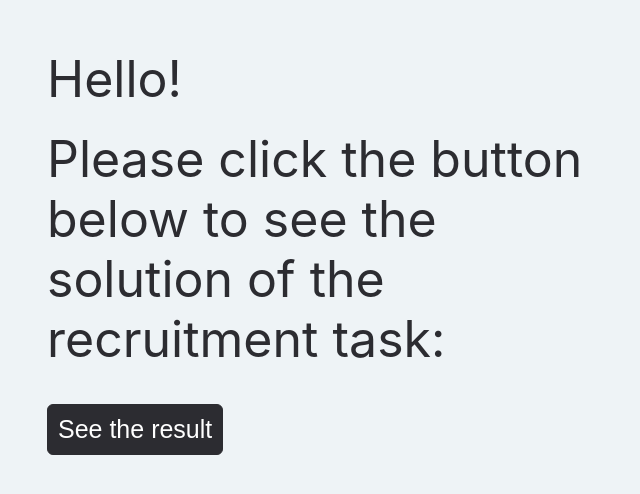
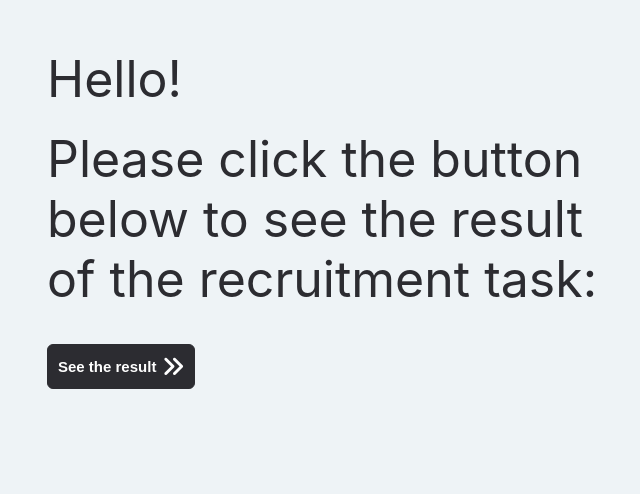
Before and after one commit to maniazurek/Carts, a React (Create React App) app: page / in a window 1280 px wide. Shown: the part 106-600 px from the top of the page, without its empty margins (33-673 px from the left). Built offline with nearby package versions, Linux system fonts and the light colour scheme.

Commit message:
upated styling

```diff
--- a/src/components/CartForm.js
+++ b/src/components/CartForm.js
@@ -1,19 +1,34 @@
-import React from "react";
+import React, { useState } from "react";
 import { Window, Button, CloseButton, Title } from "../utils/styledComponents";
 
-const CartForm = ({ handleCloseForm, addCartData }) => {
-  const addNewCart = () => {
-    addCartData();
+const CartForm = ({ handleCloseForm, addCartData, cartsData }) => {
+  const [userId, setUserId] = useState("");
+  const [products, setProducts] = useState([{}]);
+
+  const addNewCart = (event) => {
+    addCartData(userId, products);
     handleCloseForm();
   };
   return (
     <Window>
-      <div>Form</div>
+      <form onSubmit={addNewCart}>
+        <label>User ID</label>
+        <input
+          type="text"
+          placeholder="Type user ID"
+          value={userId}
+          onChange={(event) => setUserId(event.target.value)}
+        />
+        <select>
+          {cartsData.map((product) => {
+            return <option value={product.id}>{product.id}</option>;
+          })}
+        </select>
         <CloseButton>
           <span class="fa fa-close" onClick={handleCloseForm}></span>
         </CloseButton>
         <Button
-        onClick={addNewCart}
+          type="submit"
           style={{
             position: "absolute",
             bottom: "25px",
@@ -24,6 +39,7 @@ const CartForm = ({ handleCloseForm, addCartData }) => {
           <span className="fas fa-shopping-cart	"></span>
           <Title>Add Cart</Title>
         </Button>
+      </form>
     </Window>
   );
 };
--- a/src/components/Carts.js
+++ b/src/components/Carts.js
@@ -32,22 +32,13 @@ const Carts = () => {
       .then(() => getCartsData());
   };
 
-  const addCartData = () => {
+  const addCartData = (userId, products) => {
     fetch(`${BASE_API_URL}/add`, {
       method: "POST",
       headers: { "Content-Type": "application/json" },
       body: JSON.stringify({
-        userId: 1,
-        products: [
-          {
-            id: 1,
-            quantity: 1,
-          },
-          {
-            id: 50,
-            quantity: 2,
-          },
-        ],
+        userId,
+        products,
       }),
     })
       .then((res) => res.json())
@@ -62,6 +53,8 @@ const Carts = () => {
     setIsFormOpen(false);
   };
 
+  console.log(cartsData);
+
   return (
     <MainLayout>
       <Header>LIST OF CARTS:</Header>
@@ -72,7 +65,7 @@ const Carts = () => {
               key={cart.id}
               id={cart.id}
               listOfProducts={cart.products}
-              numberOfCategories={cart.products.length}
+              numberOfProducts={cart.products.length}
               deleteCartData={deleteCartData}
             />
           );
@@ -84,6 +77,7 @@ const Carts = () => {
           <CartForm
             handleCloseForm={handleCloseForm}
             addCartData={addCartData}
+            cartsData={cartsData}
           />
         </Overlay>
       )}
--- a/src/components/Navigation.js
+++ b/src/components/Navigation.js
@@ -1,14 +1,8 @@
 import React from "react";
-import { useNavigate } from "react-router";
-import { SideNavigation, NavigationHeader } from "../utils/styledComponents";
+import { SideNavigation } from "../utils/styledComponents";
 import NavigationItems from "./NaviationItems";
 
 const Navigation = () => {
-  const navigate = useNavigate();
-
-  const onWelcomePageNavigate = () => {
-    navigate("/");
-  };
 
   return (
     <SideNavigation>
--- a/src/components/SingleCart.js
+++ b/src/components/SingleCart.js
@@ -1,4 +1,4 @@
-import React, { useEffect } from "react";
+import React from "react";
 import { useState } from "react";
 import {
   SingleCartContainer,
@@ -16,7 +16,7 @@ import LineGraph from "./LineGraph";
 const SingleCart = ({
   id,
   listOfProducts,
-  numberOfCategories,
+  numberOfProducts,
   deleteCartData,
 }) => {
   const [isCartOpened, setIsCartOpened] = useState(false);
@@ -38,8 +38,8 @@ const SingleCart = ({
           <Description>{id}</Description>
         </TextContainer>
         <TextContainer>
-          <Title>Number of categories:</Title>
-          <Description>{numberOfCategories}</Description>
+          <Title>Number of products:</Title>
+          <Description>{numberOfProducts}</Description>
         </TextContainer>
 
         <Button onClick={handleOpenCart}>Details</Button>
@@ -48,9 +48,12 @@ const SingleCart = ({
       {isCartOpened && (
         <Overlay>
           <Window>
-            <Title style={{ marginBottom: "30px", fontSize: "25px" }}>
-              Details of cart ID: {id}
-            </Title>
+            <TextContainer style={{ marginBottom: "30px" }}>
+              <Title style={{ fontSize: "25px" }}>Details of cart ID:</Title>
+              <Description style={{ fontSize: "25px", margin: "0" }}>
+                {id}
+              </Description>
+            </TextContainer>
             <CloseButton>
               <i class="fa fa-close" onClick={() => setIsCartOpened(false)}></i>
             </CloseButton>
--- a/src/pages/Welcome.js
+++ b/src/pages/Welcome.js
@@ -1,6 +1,11 @@
 import React from "react";
 import { useNavigate } from "react-router";
-import { MainLayout, Button, MainTitle } from "../utils/styledComponents";
+import {
+  MainLayout,
+  Button,
+  MainTitle,
+  Title,
+} from "../utils/styledComponents";
 
 const Welcome = () => {
   const navigate = useNavigate();
@@ -9,14 +14,20 @@ const Welcome = () => {
     navigate("/carts");
   };
   return (
-    <MainLayout style={{ margin: "0", paddingLeft: "80px"}}>
+    <MainLayout style={{ margin: "0", paddingLeft: "80px" }}>
       <MainTitle style={{ marginTop: "100px" }}>Hello!</MainTitle>
       <MainTitle>
-        Please click the button below to see the solution of the recruitment
-        task:
+        Please click the button below to see the result of the recruitment task:
       </MainTitle>
-      <Button onClick={onStart} style={{ fontSize: "25px", padding: "10px", marginTop: "35px" }}>
-        See the result
+      <Button
+        onClick={onStart}
+        style={{ fontSize: "25px", padding: "10px", marginTop: "35px" }}
+      >
+        <Title>See the result</Title>
+        <span
+          class="fas fa-angle-double-right"
+          style={{ fontSize: "23px" }}
+        ></span>
       </Button>
     </MainLayout>
   );
--- a/src/utils/styledComponents.js
+++ b/src/utils/styledComponents.js
@@ -33,7 +33,7 @@ export const Overlay = styled.div`
   top: 0;
   left: 0;
   right: 0;
-  bottom: -639px;
+  bottom: 0;
   background: rgba(0, 0, 0, 0.35);
   display: flex;
   justify-content: center;
@@ -92,6 +92,7 @@ export const TextContainer = styled.div`
 export const Title = styled.p`
   font-size: 15px;
   margin: 0;
+  font-weight: bold;
 `;
 
 export const Description = styled.p`
@@ -104,7 +105,8 @@ export const List = styled.p`
 
 export const MainLayout = styled.div`
   margin-left: 148px;
-  padding: 55px;
+  padding: 55px 55px 0px 55px;
+  overflow-x: hidden;
 `;
 
 export const SideNavigation = styled.nav`
```
Lines whose indentation alone changed are shown as unchanged.
